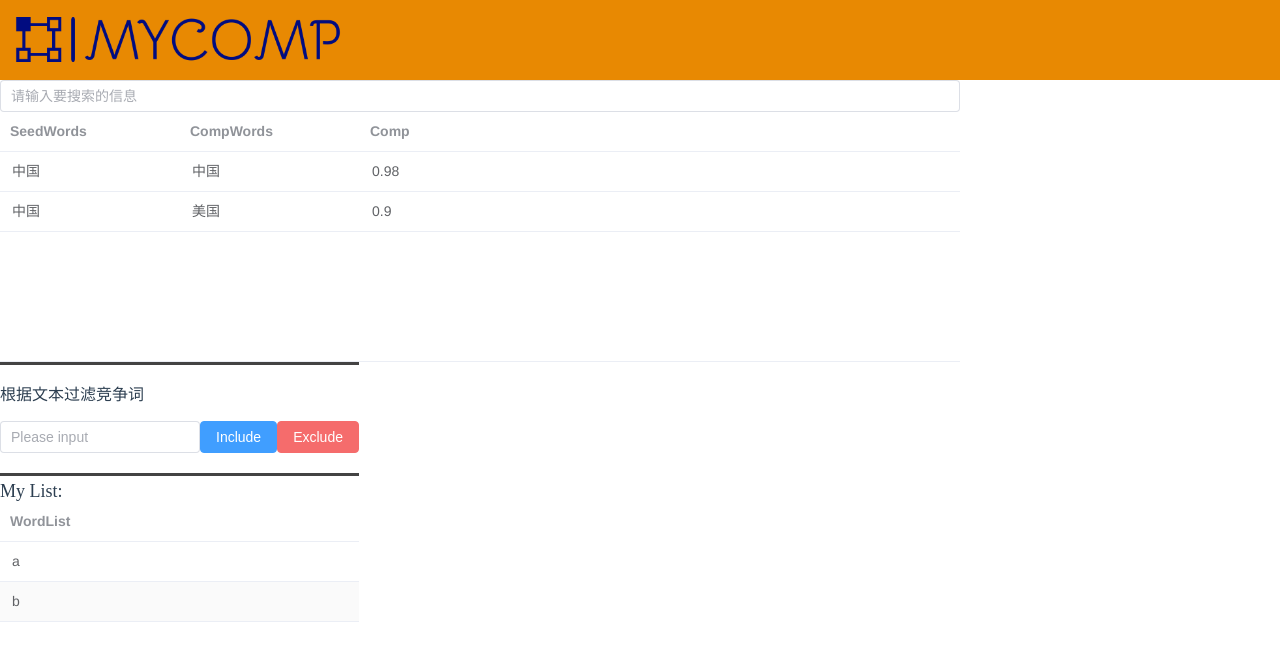
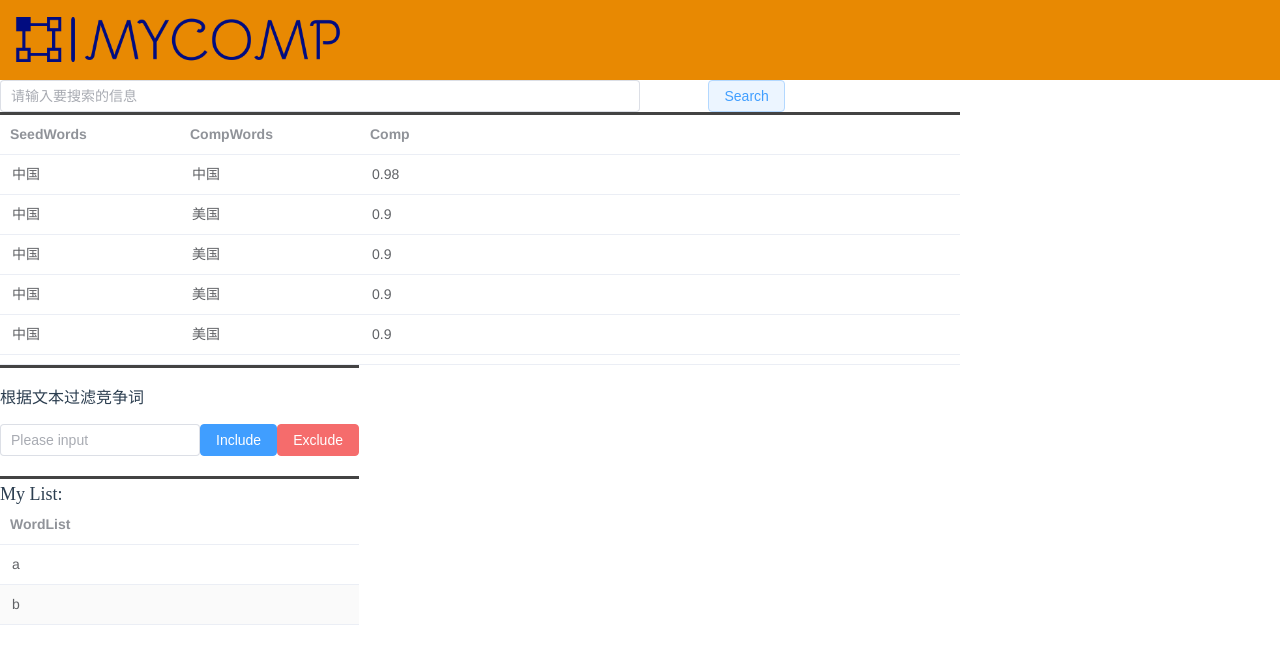
Before and after one commit to kissjerryfan/compkey_front, a Vue app: page / in a window 1280 px wide. Shown: the top 664 px of the page. Built offline with nearby package versions, Linux system fonts and the light colour scheme.

Commit message:
change style

```diff
--- a/components.d.ts
+++ b/components.d.ts
@@ -18,8 +18,8 @@ declare module '@vue/runtime-core' {
     FilterInput: typeof import('./src/components/FilterInput.vue')['default']
     Header: typeof import('./src/components/Header.vue')['default']
     HelloWorld: typeof import('./src/components/HelloWorld.vue')['default']
+    InformationSearch: typeof import('./src/components/InformationSearch.vue')['default']
     InformationTable: typeof import('./src/components/InformationTable.vue')['default']
-    MainDisplay: typeof import('./src/components/MainDisplay.vue')['default']
     MyList: typeof import('./src/components/MyList.vue')['default']
     SideBar: typeof import('./src/components/SideBar.vue')['default']
   }
--- a/src/App.vue
+++ b/src/App.vue
@@ -7,8 +7,16 @@
     </el-col>
   </el-row>
   <el-row>
+    <el-col :span="12">
+      <EnterSearch></EnterSearch>
+    </el-col>
+    <el-col :span="4">
+      <InformationSearch></InformationSearch>
+    </el-col>
+  </el-row>
+  <el-row>
     <el-col :span="18">
-      <MainDisplay></MainDisplay>
+      <InformationTable></InformationTable>
     </el-col>
     <el-col :span="5.8">
       <SideBar></SideBar>
@@ -21,13 +29,17 @@
 // import HelloWorld from './components/HelloWorld.vue'
 import MyHeader from "@/components/Header";
 import SideBar from "@/components/SideBar";
-import MainDisplay from "@/components/MainDisplay";
+import InformationTable from "@/components/InformationTable";
+import EnterSearch from "@/components/EnterSearch";
+import InformationSearch from "@/components/InformationSearch";
 export default {
   name: 'App',
   components: {
     MyHeader,
     SideBar,
-    MainDisplay
+    InformationTable,
+    EnterSearch,
+    InformationSearch
   }
 }
 </script>
--- /dev/null
+++ b/src/components/InformationSearch.vue
@@ -0,0 +1,13 @@
+<template>
+  <el-button type="primary" plain>Search</el-button>
+</template>
+
+<script>
+export default {
+  name: "InformationSearch"
+}
+</script>
+
+<style scoped>
+
+</style>
--- a/src/components/InformationTable.vue
+++ b/src/components/InformationTable.vue
@@ -1,4 +1,7 @@
 <template>
+  <div id="top-color">
+
+  </div>
   <el-table :data="tableData" height="250" style="width: 100%">
     <el-table-column prop="seedWords" label="SeedWords" width="180" />
     <el-table-column prop="compWords" label="CompWords" width="180" />
@@ -17,6 +20,41 @@ const tableData = [
     seedWords: '中国',
     compWords: '美国',
     comp: '0.9',
+  },
+  {
+    seedWords: '中国',
+    compWords: '美国',
+    comp: '0.9',
+  },
+  {
+    seedWords: '中国',
+    compWords: '美国',
+    comp: '0.9',
+  },
+  {
+    seedWords: '中国',
+    compWords: '美国',
+    comp: '0.9',
+  },
+  {
+    seedWords: '中国',
+    compWords: '美国',
+    comp: '0.9',
+  },
+  {
+    seedWords: '中国',
+    compWords: '美国',
+    comp: '0.9',
+  },
+  {
+    seedWords: '中国',
+    compWords: '美国',
+    comp: '0.9',
+  },
+  {
+    seedWords: '中国',
+    compWords: '美国',
+    comp: '0.9',
   }
 ]
 </script>
@@ -27,5 +65,9 @@ export default {
 </script>
 
 <style scoped>
-
+  #top-color{
+    box-sizing: content-box;
+    height: 3px;
+    background-color: #434343;
+  }
 </style>
--- a/src/components/MainDisplay.vue
+++ /dev/null
@@ -1,20 +0,0 @@
-<template>
-  <EnterSearch></EnterSearch>
-  <InformationTable></InformationTable>
-</template>
-
-<script>
-import EnterSearch from "@/components/EnterSearch";
-import InformationTable from "@/components/InformationTable";
-export default {
-  name: "MainDisplay",
-  components: {
-    InformationTable,
-    EnterSearch
-  }
-}
-</script>
-
-<style scoped>
-
-</style>
```
Also changed, not shown: 1 other file (tests, documents, lock files or other folders).
